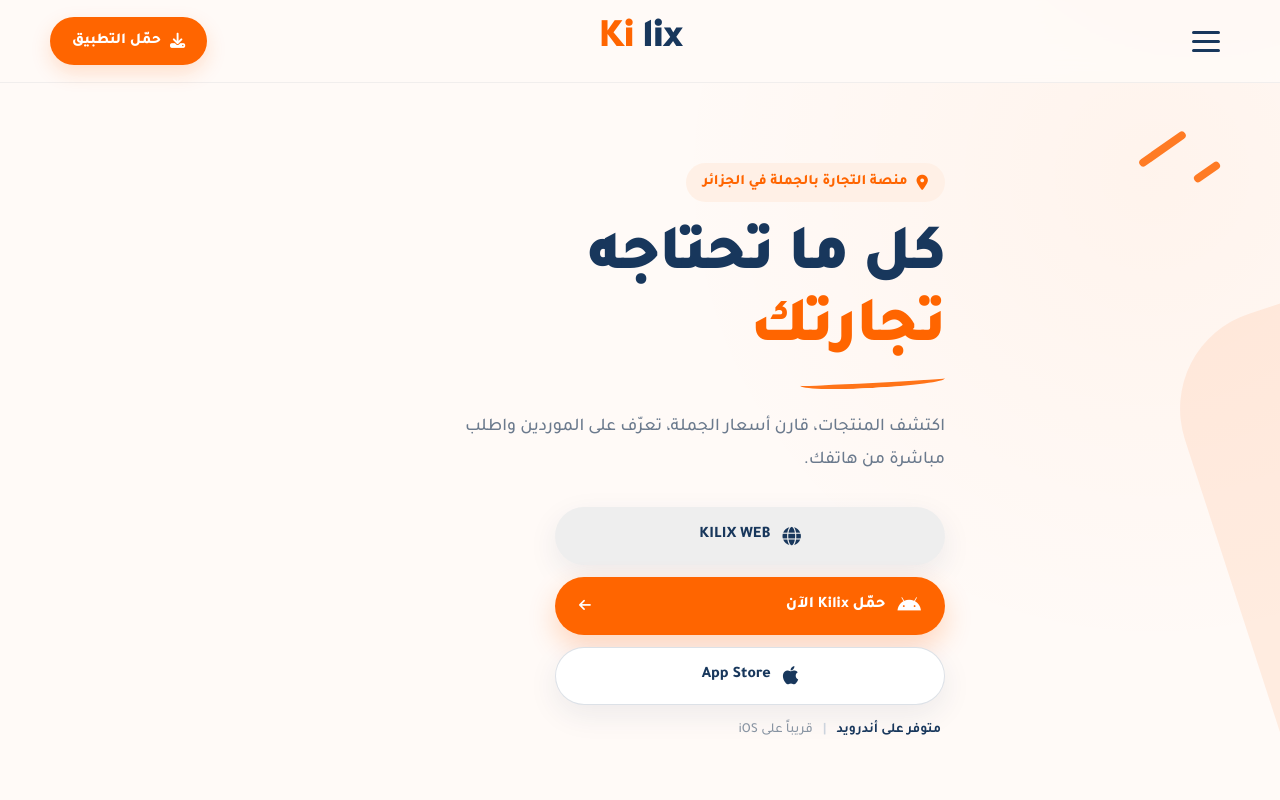
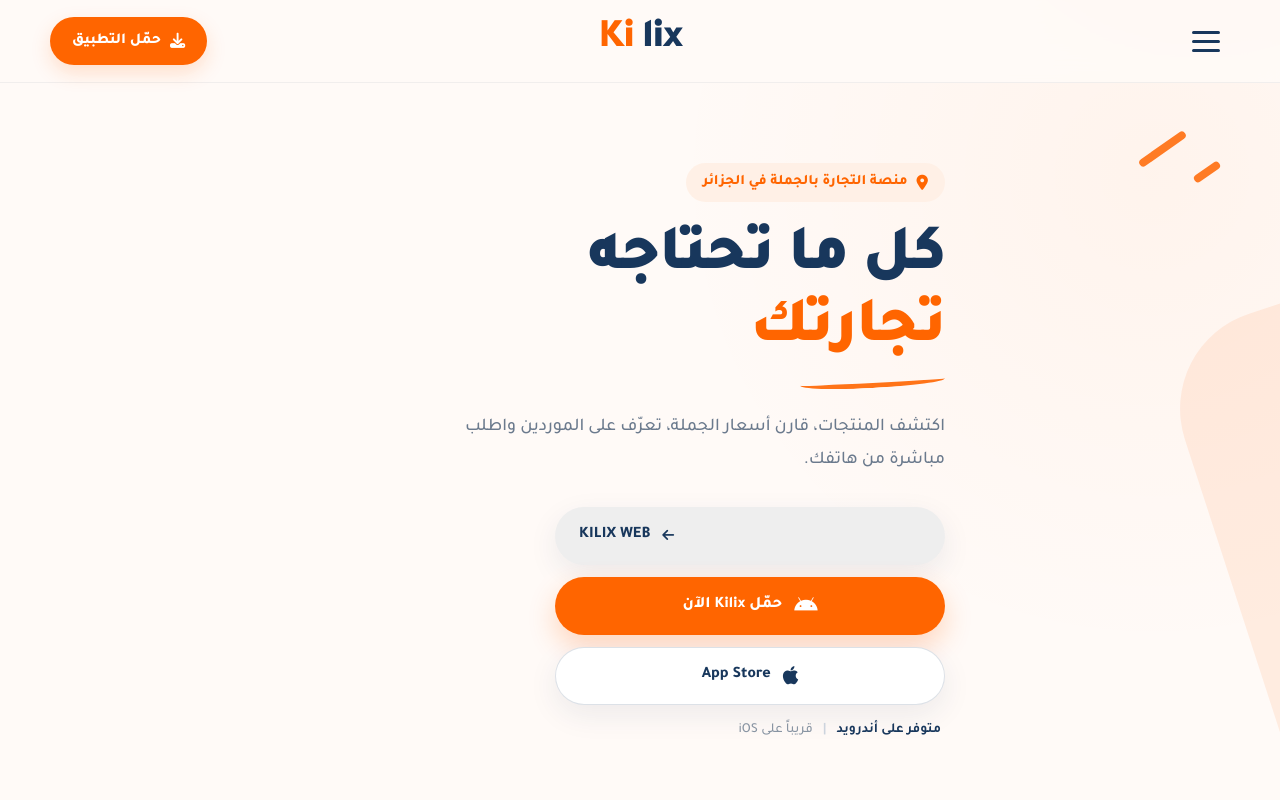
Before and after one commit to kilixservice-lgtm/Kilixapp, a plain HTML site: page index.html in a window 1280 px wide. Shown: the top 800 px of the page. Drawn offline with nearby package versions, Linux system fonts and the light colour scheme.

Commit message:
Move arrow icon to KILIX WEB button

```diff
--- a/index.html
+++ b/index.html
@@ -318,7 +318,7 @@
                         >
 
                             <i
-                                class="fa-solid fa-globe"
+                                class="fa-solid fa-arrow-left btn-arrow"
                                 aria-hidden="true"
                             ></i>
 
@@ -346,10 +346,6 @@
                                 حمّل Kilix الآن
                             </span>
 
-                            <i
-                                class="fa-solid fa-arrow-left btn-arrow"
-                                aria-hidden="true"
-                            ></i>
 
                         </a>
 
```
